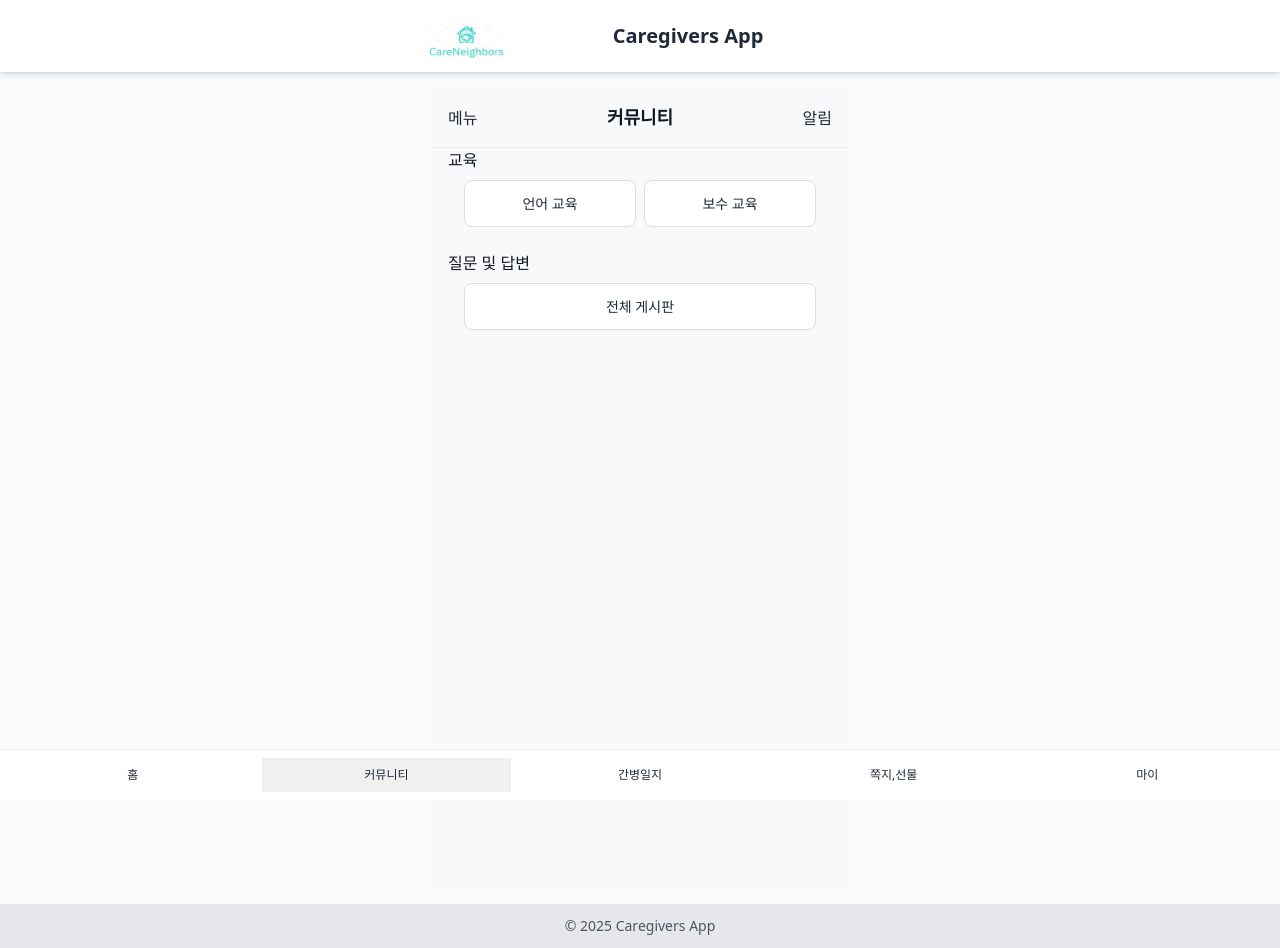
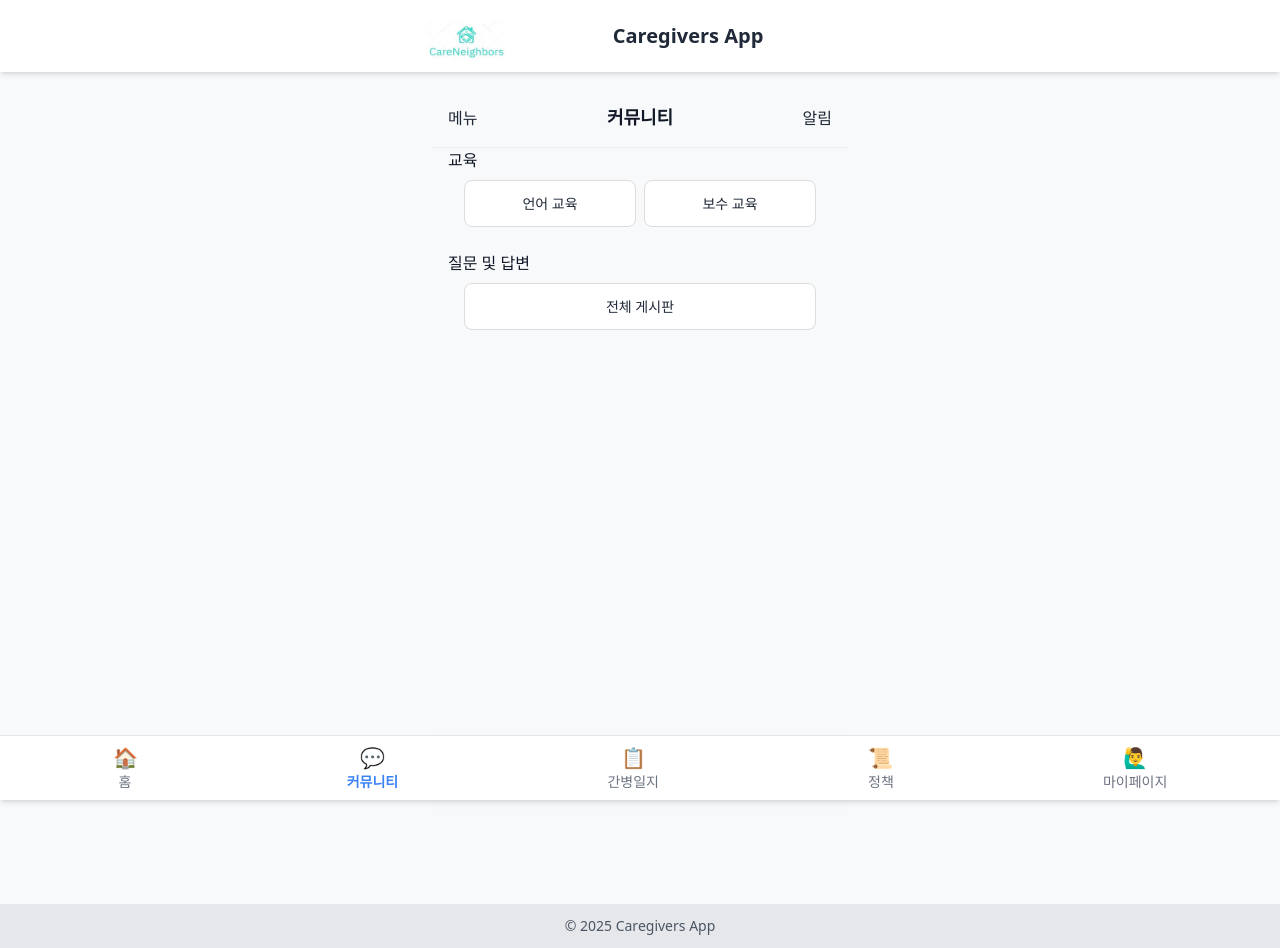
Before and after one commit to gowns12/CareNeighbors-frontend, a Next.js app: page /community in a window 1280 px wide. Built offline with nearby package versions, Linux system fonts and the light colour scheme.

Commit message:
커뮤니티,홈, 마이페이지 TabBar 삭제후 FooterNav 로 통일

```diff
--- a/src/app/community/page.tsx
+++ b/src/app/community/page.tsx
@@ -3,6 +3,7 @@
 import React from "react";
 import styled from "styled-components";
 import { useRouter } from "next/navigation";
+import FooterNav from "@/app/my-page/components/FooterNav";
 
 export default function Page() {
     const router = useRouter();
@@ -14,7 +15,6 @@ export default function Page() {
                 <Title>커뮤니티</Title>
                 <NotificationButton>알림</NotificationButton>
             </Header>
-
             <Section>
                 <SectionTitle>교육</SectionTitle>
                 <Subsection>
@@ -37,14 +37,7 @@ export default function Page() {
                     </StyledButton>
                 </Subsection>
             </Section>
-
-            <TabBar>
-                <Tab onClick={() => router.push("/home")}>홈</Tab>
-                <Tab $active onClick={() => router.push("/community")}>커뮤니티</Tab>
-                <Tab onClick={() => router.push("/care-journal")}>간병일지</Tab>
-                <Tab onClick={() => router.push("/message")}>쪽지,선물</Tab>
-                <Tab onClick={() => router.push("/my-page")}>마이</Tab>
-            </TabBar>
+            <FooterNav />
         </Container>
     );
 }
--- a/src/app/home/page.tsx
+++ b/src/app/home/page.tsx
@@ -79,15 +79,6 @@ const HomeMain = () => {
                     </JobPost>
                 ))}
             </JobSection>
-
-            <TabBar>
-                <Tab $active onClick={() => router.push("/home")}>홈</Tab>
-                <Tab onClick={() => router.push("/community")}>커뮤니티</Tab>
-                <Tab onClick={() => router.push("/care-journal")}>간병일지</Tab>
-                <Tab onClick={() => router.push("/message")}>쪽지,선물</Tab>
-                <Tab onClick={() => router.push("/my-page")}>마이</Tab>
-            </TabBar>
-
             <FooterNav />
         </Container>
     );
--- a/src/app/my-page/page.tsx
+++ b/src/app/my-page/page.tsx
@@ -81,14 +81,6 @@ const MyPageMain = () => {
                         </StyledButton>
                     </ButtonRow>
                 </Section>
-
-                <TabBar>
-                    <Tab $active onClick={() => router.push("/home")}>홈</Tab>
-                    <Tab onClick={() => router.push("/community")}>커뮤니티</Tab>
-                    <Tab onClick={() => router.push("/care-journal")}>간병일지</Tab>
-                    <Tab onClick={() => router.push("/message")}>쪽지,선물</Tab>
-                    <Tab onClick={() => router.push("/my-page")}>마이</Tab>
-                </TabBar>
             </MainContent>
             <FooterNav />
         </Container>
```
